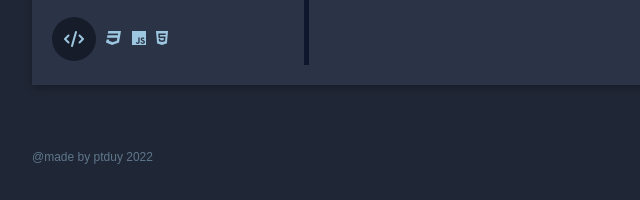
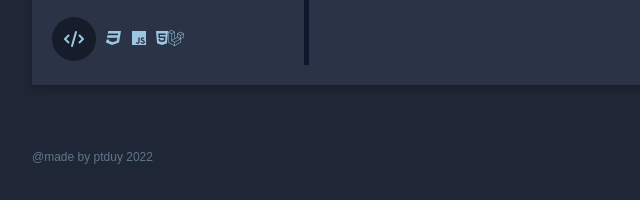
Before and after one commit to ptduy14/profile, a plain HTML site: page index.html in a window 1280 px wide. Shown: the part 607-807 px from the top of the page, 160-800 px from the left. Drawn offline with Linux system fonts and the light colour scheme.

Commit message:
Update index.html

```diff
--- a/index.html
+++ b/index.html
@@ -64,7 +64,7 @@
                             </li>
                             <li>
                                 <div><i class="fa-solid fa-code"></i></div>
-                                <p><i class="fa-brands fa-css3"></i><i class="fa-brands fa-js"></i><i class="fa-brands fa-html5"></i></p>
+                                <p><i class="fa-brands fa-css3"></i><i class="fa-brands fa-js"></i><i class="fa-brands fa-html5"><i class="fa-brands fa-laravel"></i></i></p>
                             </li>
                         </ul>
                     </div>
```
